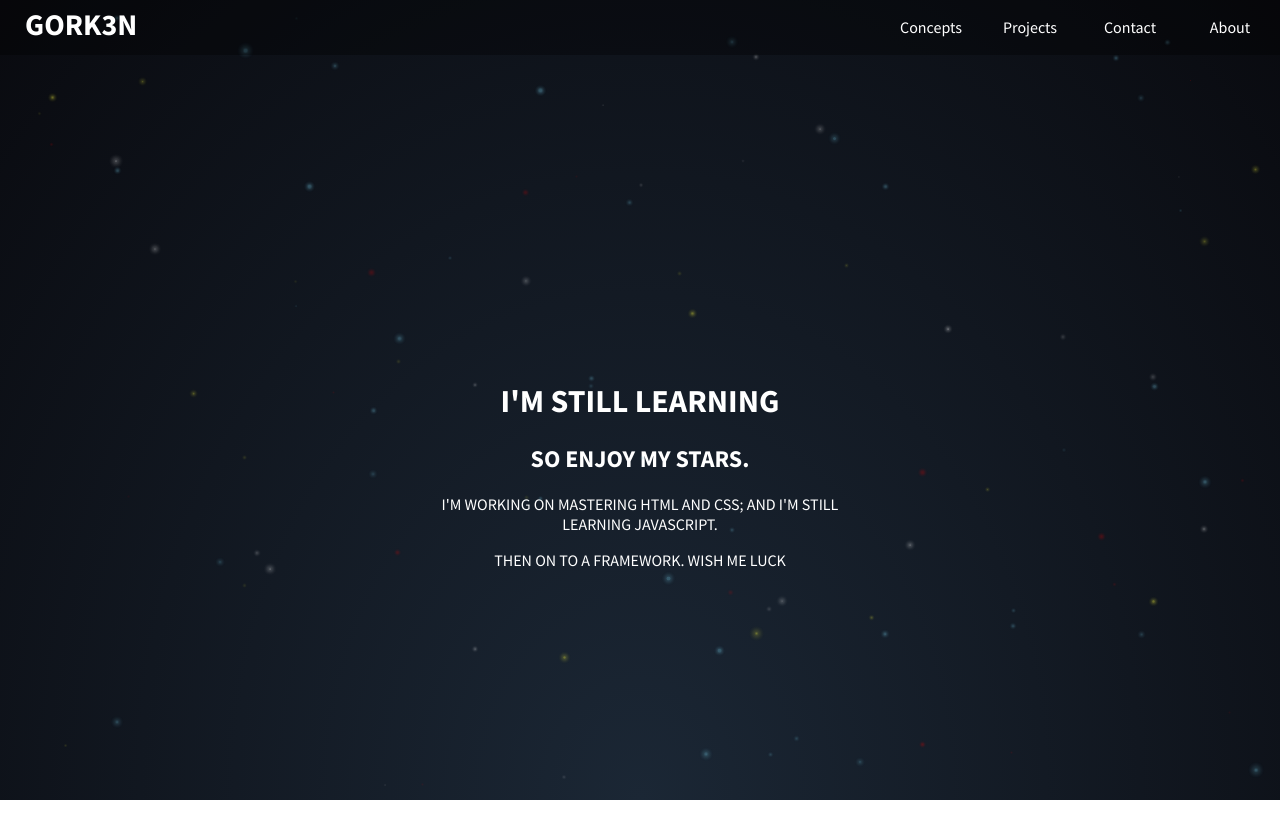
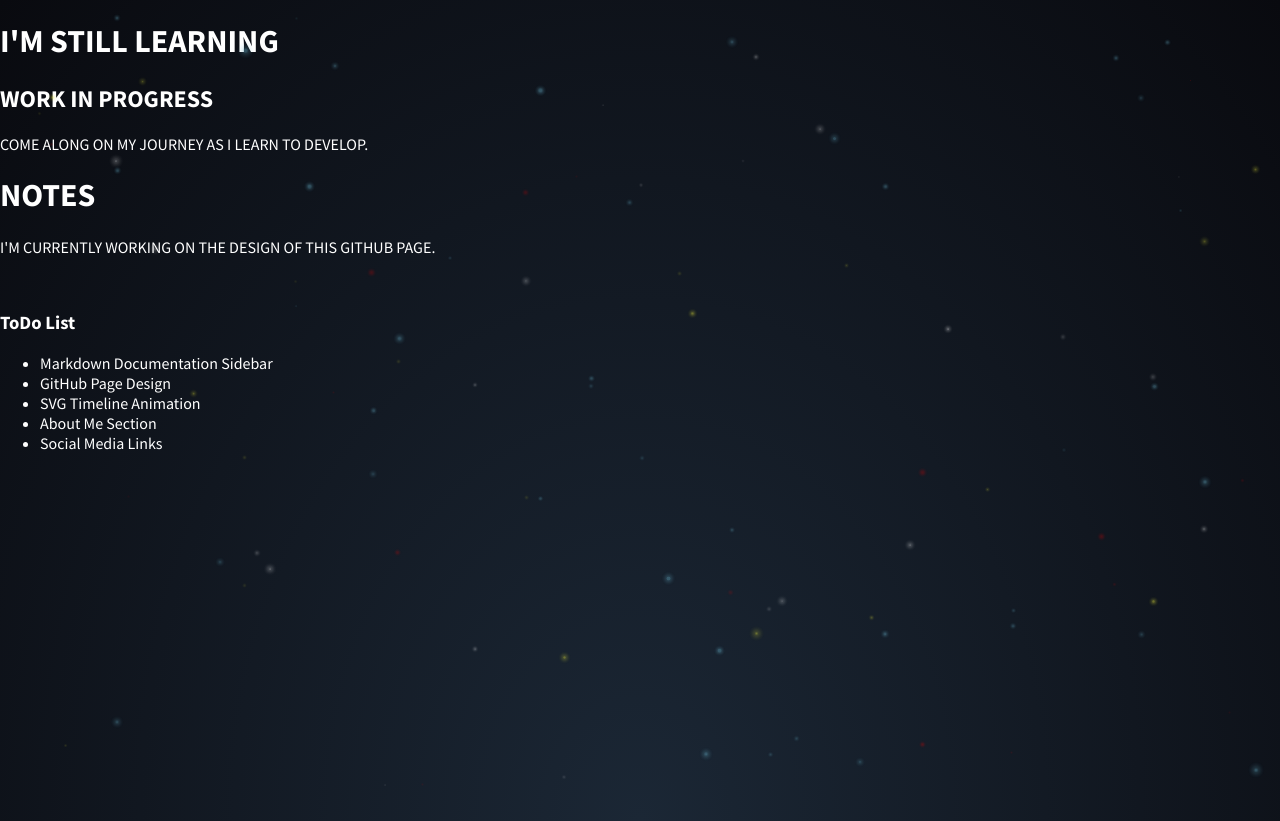
Before and after one commit to gork3n/gork3n.github.io, a plain HTML site: page index.html in a window 1280 px wide. Before the commit the page ends 800 px from the top, so only its background shows below. Drawn offline with Linux system fonts and the light colour scheme.

Commit message:
updating and restructuring

```diff
--- a/index.html
+++ b/index.html
@@ -8,28 +8,33 @@
 </head>
 
 <body>
-    <nav>
-        <div class="logo">Gork3n</div>
-        <ul class="navList">
-            <li>About</li>
-            <li>Contact</li>
-            <li>Projects</li>
-            <li>Concepts</li>
-        </ul>
-        <span class="hamburger-menu"></span>
-    </nav>
+
     <div class="stars">
         <div class="main">
             <h1>I'm still learning</h1>
-            <h2>So enjoy my Stars.</h2>
-            <p>I'm working on mastering HTML and CSS; and I'm still learning JavaScript.</p>
-            <p>Then on to a framework. Wish me luck</p>
+            <h2>Work In Progress</h2>
+            <p> Come along on my journey as I learn to develop.</p>
         </div>
-    </div>
 
-    </div>
 
-    <script src="scripts/script.js"></script>
+        <div class="notes">
+            <div class="main">
+                <h1>Notes</h1>
+                <p> I'm currently working on the design of this GitHub page.</p>
+                <br>
+            </div>
+            <div class="content">
+                <h3>ToDo List</h3>
+                <ul>
+                    <li>Markdown Documentation Sidebar</li>
+                    <li>GitHub Page Design</li>
+                    <li>SVG Timeline Animation</li>
+                    <li>About Me Section</li>
+                    <li>Social Media Links</li>
+                </ul>
+            </div>
+        </div>
+        <script src="scripts/script.js"></script>
 </body>
 
 </html>
--- a/styles/styles.css
+++ b/styles/styles.css
@@ -6,7 +6,6 @@ html {
   background: radial-gradient(ellipse at bottom, #1b2735 0%, #090a0f 100%);
   color: #fff;
   width: 100%;
-  text-align: center;
 }
 
 body {
@@ -18,7 +17,7 @@ body {
 
 .stars {
   content: "";
-  position: fixed;
+  /* position: fixed; */
   top: 0;
   right: 0;
   width: 100%;
@@ -34,54 +33,15 @@ body {
   animation: glow 15000ms linear infinite;
 }
 
-nav {
-  position: fixed;
-  top: 0;
-  left: 0;
-  background-color: #00000052;
-  display: inline-block;
-  align-items: center;
-  margin-right: 40px;
-  width: 100%;
-  height: 55px;
-  z-index: 1;
-}
 
-.logo {
-  margin: 0 auto;
-  text-align: center;
-  padding: 5px 25px;
-  float: left;
-  font-size: 30px;
-  font-weight: 900;
-  text-transform: uppercase;
-}
 
-.navList {
-  display: inline;
-  list-style: none;
-  width: 50px;
-  height: 55px;
-  margin-right: 10px;
-}
-
-.navList li {
-  float: right;
-  width: 60px;
-  padding: 17px 20px;
-}
-
-.navList li:hover {
-  background-color: rgba(47, 47, 47, 0.39);
-  cursor: pointer;
-}
 
 .main {
   margin: 0 auto;
   display: flexbox;
-  padding-top: 45vh;
+  /* padding-top: 35vh; */
   text-transform: uppercase;
-  max-width: 55vh;
+  /* max-width: 55vh; */
 }
 
 @-webkit-keyframes glow {
```
Also changed, not shown: 1 other file.
